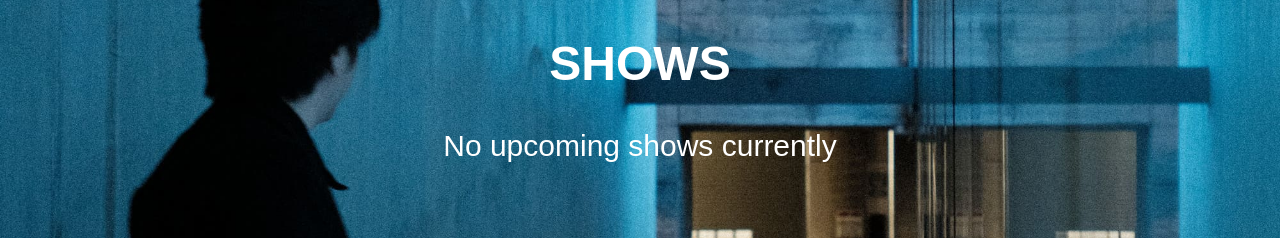
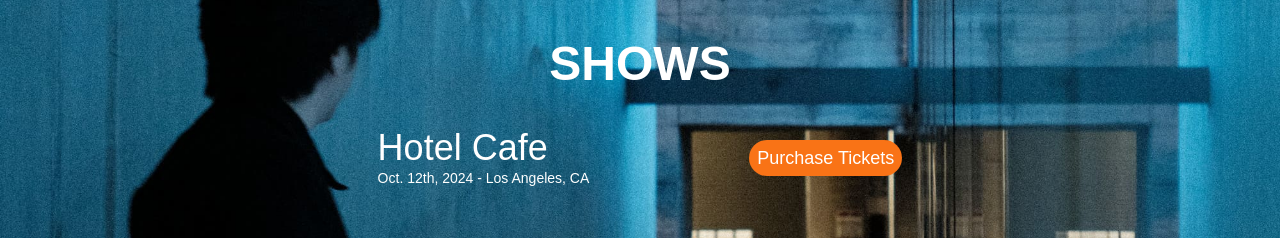
Before and after one commit to falafelrapper/pacificpalace, a React (Vite) app: page / in a window 1280 px wide. Shown: the part 800-1038 px from the top of the page. Built offline with nearby package versions, Linux system fonts and the light colour scheme; a web font is replaced by a local one.

Commit message:
added event components to the shows, now it is showing hotel cafe

```diff
--- /dev/null
+++ b/src/components/Event.tsx
@@ -0,0 +1,31 @@
+const Event = ({
+  name,
+  date,
+  area,
+  ticket_link,
+}: {
+  name: string
+  area: string
+  date: string
+  ticket_link: string
+}) => {
+  return (
+    <div className="flex z-30 items-center">
+      <div className="mr-40">
+        <h3 className="text-4xl">{name}</h3>
+        <p className="text-sm">
+          {date} - {area}
+        </p>
+      </div>
+      <a
+        className="bg-orange-500 rounded-3xl py-1 px-2 text-lg"
+        href={ticket_link}
+        target="_blank"
+      >
+        Purchase Tickets
+      </a>
+    </div>
+  )
+}
+
+export default Event
--- a/src/pages/Home.tsx
+++ b/src/pages/Home.tsx
@@ -1,4 +1,5 @@
 import React, { useEffect } from "react"
+import Event from "../components/Event.tsx"
 import { FontAwesomeIcon } from "@fortawesome/react-fontawesome"
 import { faInstagram, faTwitter } from "@fortawesome/free-brands-svg-icons"
 
@@ -117,7 +118,13 @@ const Home: React.FC = () => {
       >
         <h2 className="z-30 my-10 text-5xl font-bold">SHOWS</h2>
 
-        <p className="z-30 text-3xl">No upcoming shows currently</p>
+        {/* <p className="z-30 text-3xl">No upcoming shows currently</p> */}
+        <Event
+          name="Hotel Cafe"
+          date="Oct. 12th, 2024"
+          area="Los Angeles, CA"
+          ticket_link="https://new.hotelcafe.com/event/pacific-palace/"
+        />
 
         <img
           className="cover-img absolute min-w-full pointer-events-none"
```
Also changed, not shown: 1 other file (tests, documents, lock files or other folders).
